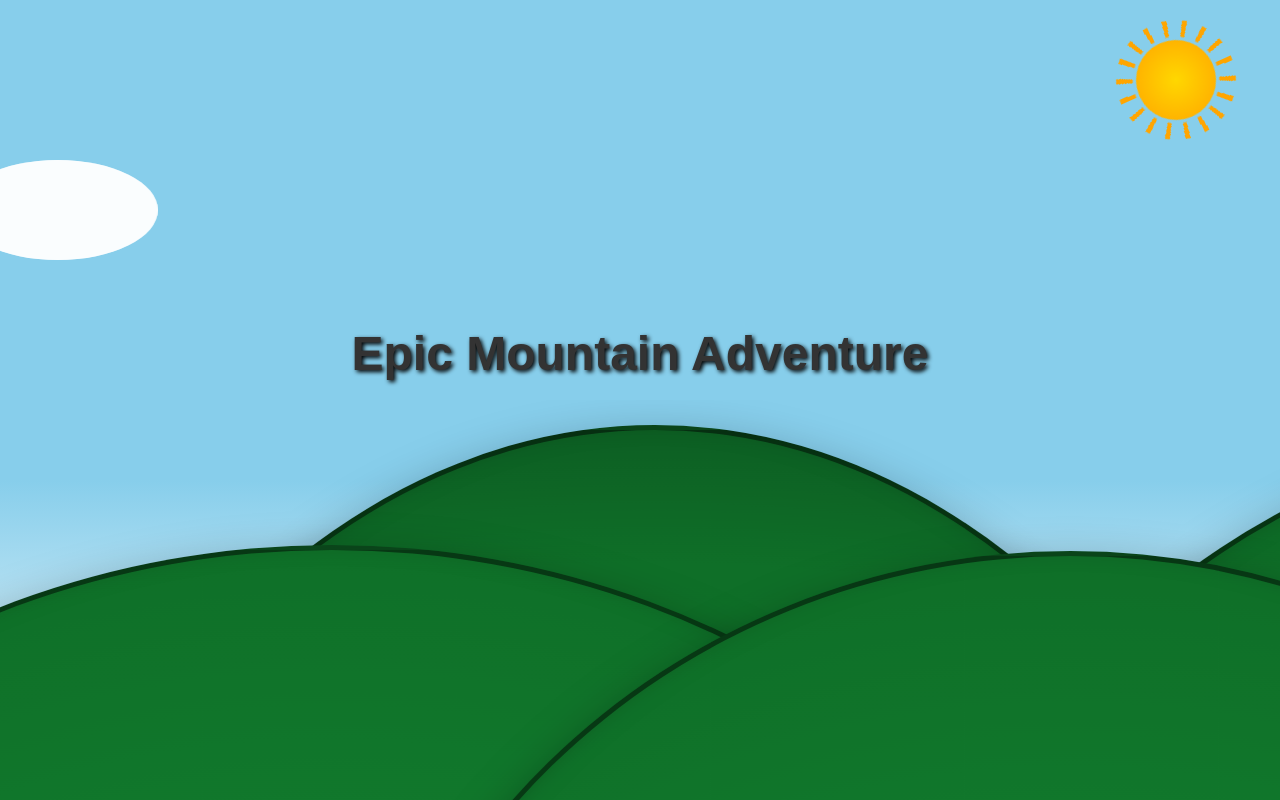
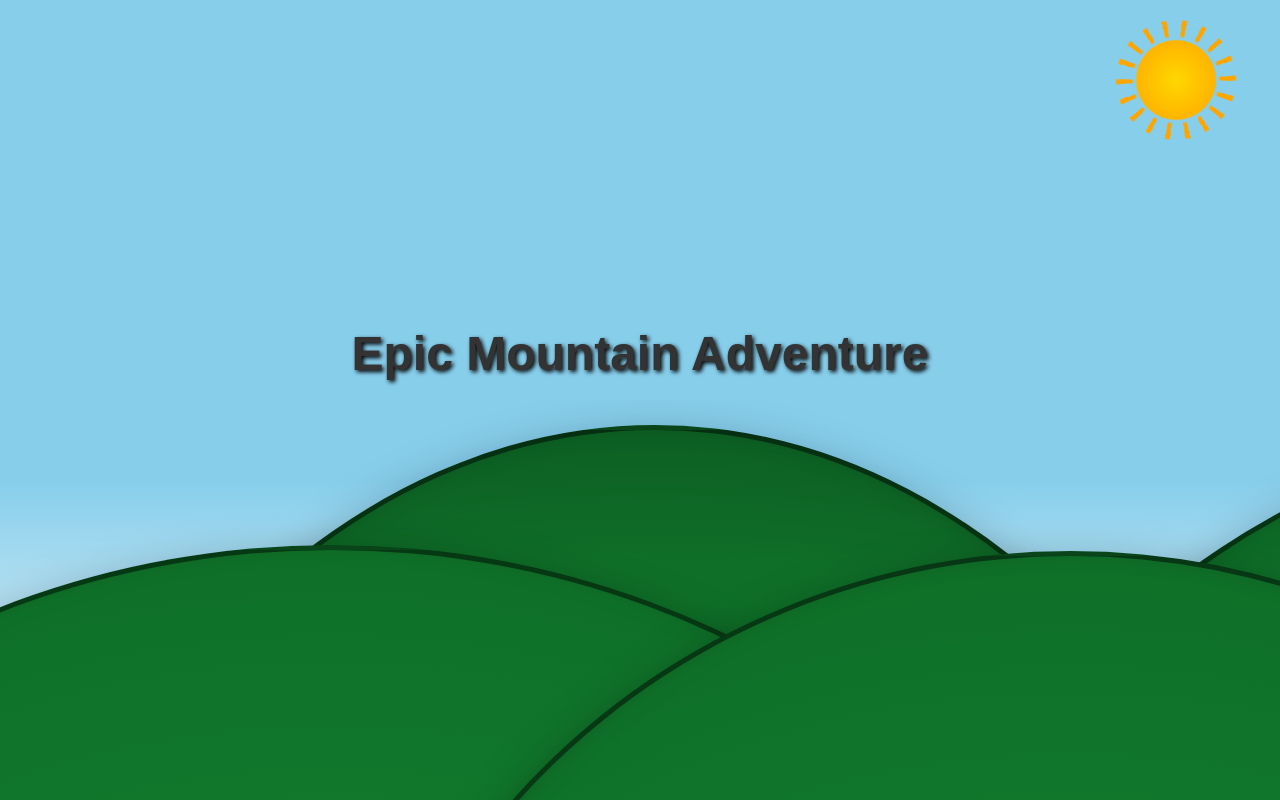
Before and after one commit to pushiscool/tsaecogame2025, a React (Create React App) app: page / in a window 1280 px wide. Built offline with nearby package versions, Linux system fonts and the light colour scheme.

Commit message:
Update HomeScreen.js

```diff
--- a/src/components/HomeScreen.js
+++ b/src/components/HomeScreen.js
@@ -30,8 +30,6 @@ export default function HomeScreen() {
     <div id="homescreen">
       <h1 className="game-title">Epic Mountain Adventure</h1>
     <button onClick={startGame} className="start-button">Start Game</button>
-    <div className="cloud" />
-<div className="cloud" />
     <div className="mountain-container">
         {mountains.map((m, i) => {
           const style = {
```
